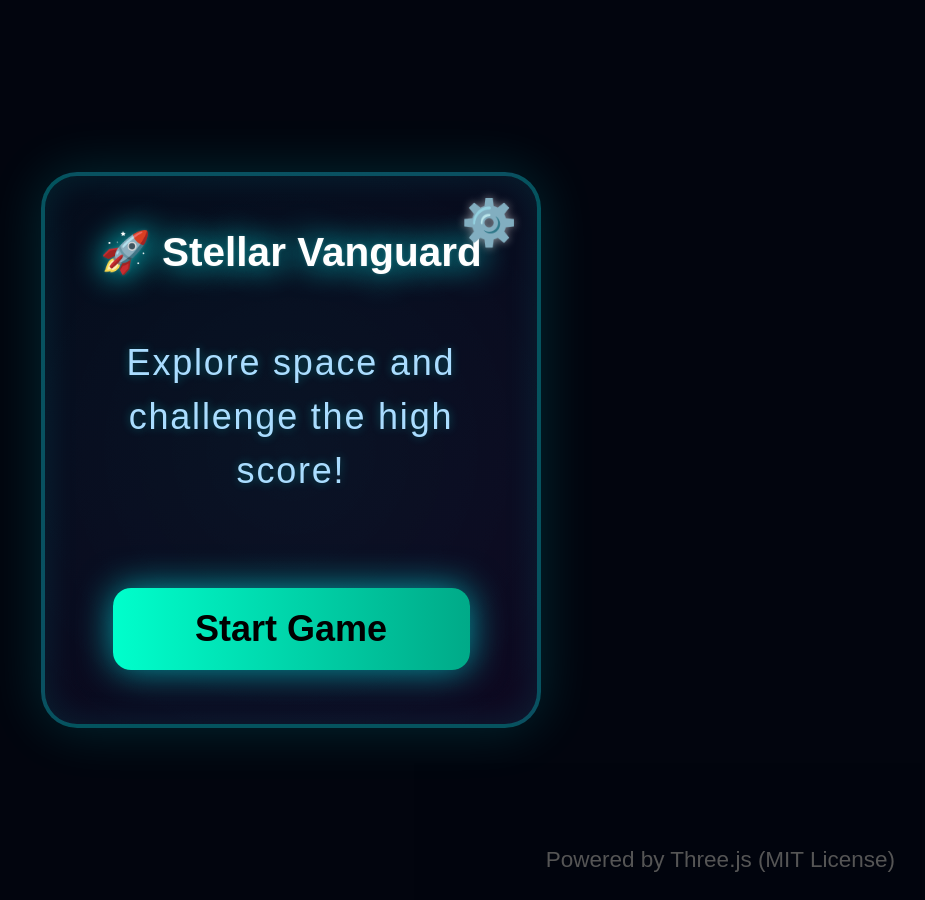
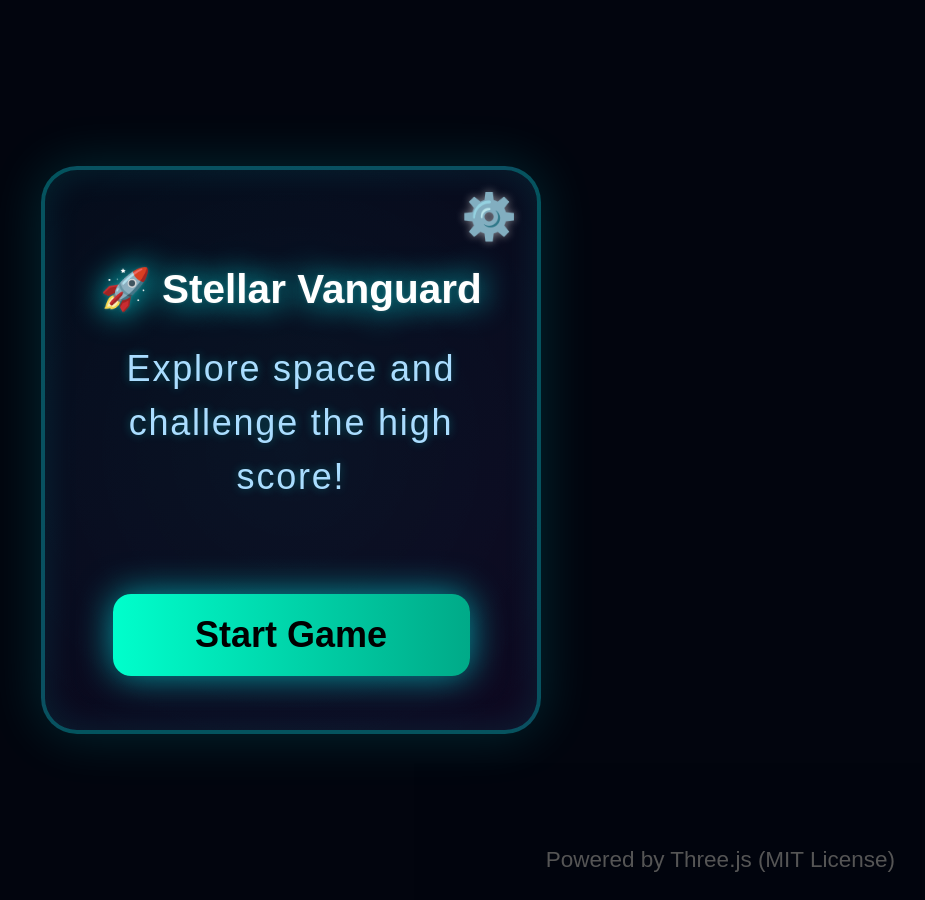
Before and after one commit to takionss/main, a Jekyll site: the page game/stella_vanguard/index.html, which Jekyll copies as it is, in a window 1280 px wide. Shown: the whole page, without its empty margins (349-1274 px from the left). Built offline with Jekyll 4.4.1, drawn with Linux system fonts in a browser that asks for light colours.

Commit message:
fix: shift game title position downwards using relative positioning and update keyframes range to prevent overlap with settings button

```diff
--- a/game/stella_vanguard/index.html
+++ b/game/stella_vanguard/index.html
@@ -63,10 +63,10 @@
         @keyframes rotateBg { 100% { transform: rotate(360deg); } }
         @keyframes scanline { 0% { top: -50%; } 100% { top: 150%; } }
 
-        #text-title { font-size: 4.5vmin; margin-top: 2.5vmin; margin-bottom: 2vmin; color: #fff; text-shadow: 0 0 3vmin #00ffff; animation: floatTitle 2s ease-in-out infinite alternate; z-index: 10; white-space: nowrap; }
+        #text-title { font-size: 4.5vmin; position: relative; top: 2.5vmin; margin-bottom: 2vmin; color: #fff; text-shadow: 0 0 3vmin #00ffff; animation: floatTitle 2s ease-in-out infinite alternate; z-index: 10; white-space: nowrap; }
         @keyframes floatTitle {
-            0% { transform: translateY(-1vmin); text-shadow: 0 0 3vmin #00ffff; }
-            100% { transform: translateY(1vmin); text-shadow: 0 0 6vmin #00ffff, 0 0 2vmin #fff; }
+            0% { transform: translateY(-0.2vmin); text-shadow: 0 0 3vmin #00ffff; }
+            100% { transform: translateY(1.8vmin); text-shadow: 0 0 6vmin #00ffff, 0 0 2vmin #fff; }
         }
         #text-desc { z-index: 10; position: relative; }
 
```
